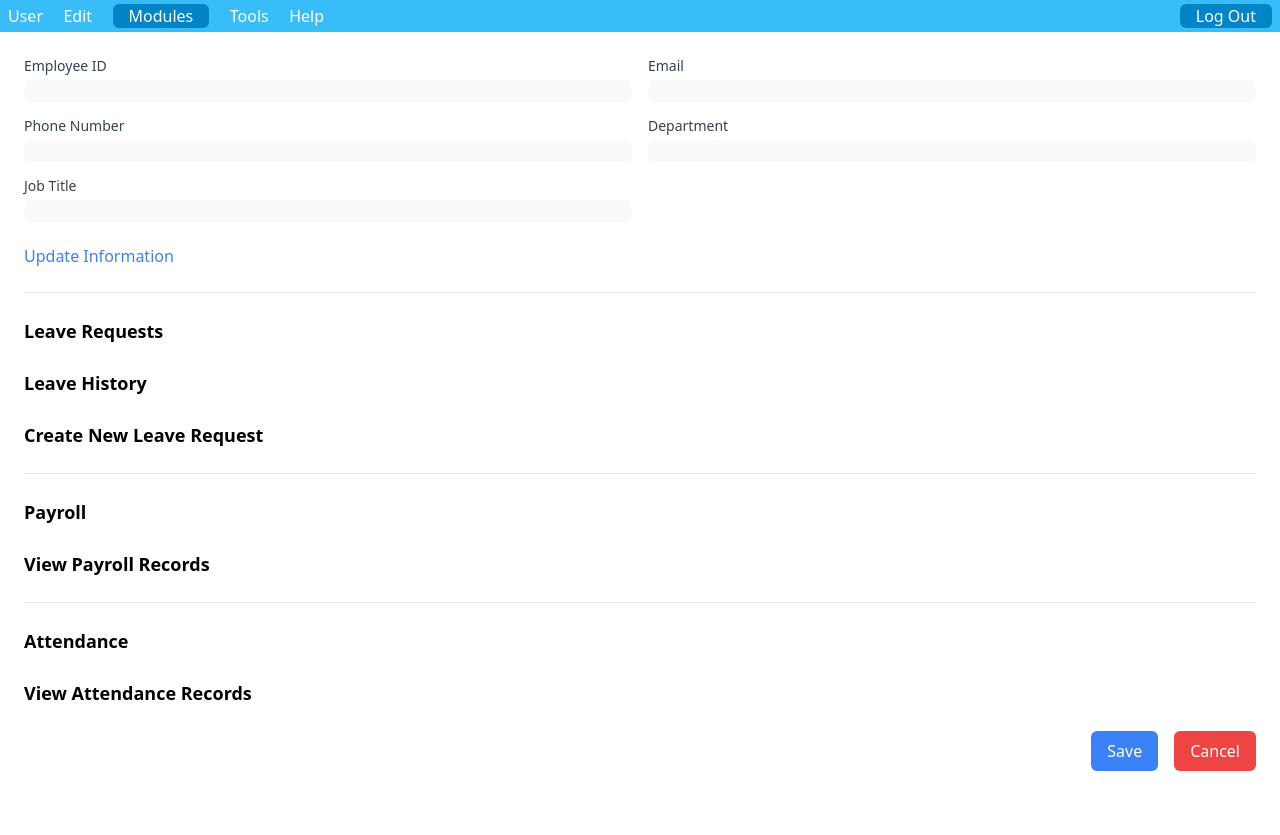
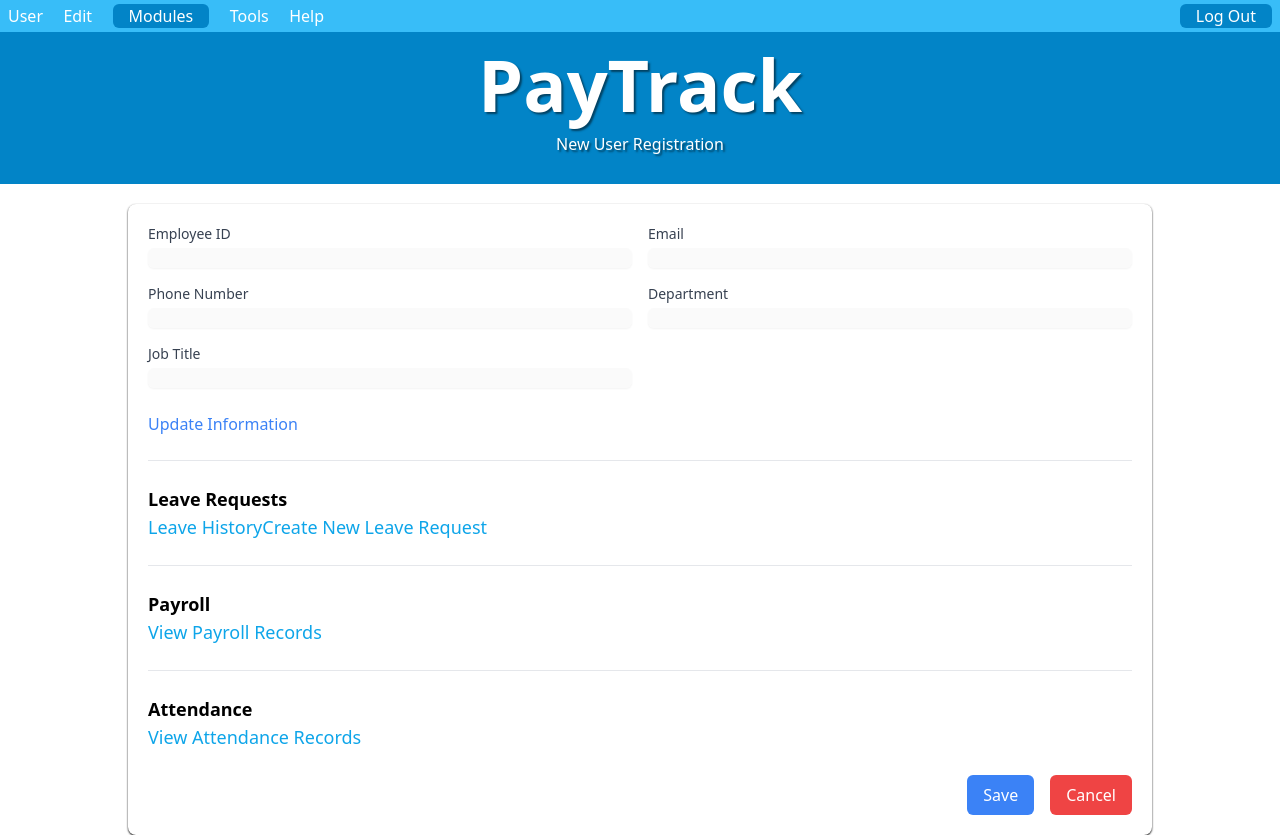
Before and after one commit to UmiKami/paytrack-frontend, a React (Vite) app: page /employee/dashboard in a window 1280 px wide. Before the commit the page ends 800 px from the top, so only its background shows below. Built offline with nearby package versions, Linux system fonts and the light colour scheme; no server answers; sample sign-in values are in the browser's storage.

Commit message:
Improved styles and added shortcut to payrolls

```diff
--- a/src/views/EmployeeDashboard.tsx
+++ b/src/views/EmployeeDashboard.tsx
@@ -1,6 +1,6 @@
 import { FormEvent, useEffect, useState } from "react"
 import axios from "../components/axiosConfig"
-import { useNavigate } from "react-router-dom";
+import { Link, useNavigate } from "react-router-dom";
 
 interface Payroll {
     payroll_id: string;
@@ -45,7 +45,7 @@ const EmployeeDashboard = () => {
             console.log(response)
             setEmployee(response.data)
         }).catch((error) => {
-            if (error.response.status === 401) {
+            if (error.response.status === 401 || error.response.status === 403) {
                 confirm("Unauthorized access. Please login.")
 
                 localStorage.removeItem("token")
@@ -82,8 +82,10 @@ const EmployeeDashboard = () => {
     }
 
     return (
-        <div className="p-6">
-            <form className="space-y-6" onSubmit={handleSubmit}>
+        <div className="flex flex-col items-center">
+            <h1 className="text-7xl w-[100%] mb-5 text-center font-bold bg-sky-600 p-[2vh] text-white text-shadow">PayTrack <br /><p className="text-base font-normal my-3">New User Registration</p></h1>
+
+            <form className="space-y-6 w-[80%] rounded-lg p-5 shadow-sm shadow-black" onSubmit={handleSubmit}>
                 <div className="grid grid-cols-2 gap-4">
                     <div>
                         <label htmlFor="employeeID" className="block text-sm font-medium text-gray-700">Employee ID</label>
@@ -109,14 +111,14 @@ const EmployeeDashboard = () => {
                 <button type="button" onClick={() => setIsEditable(true)} className="mt-4 text-blue-500 hover:underline">Update Information</button>
                 <hr className="my-4" />
                 <div className="text-lg font-bold">Leave Requests</div>
-                <div className="text-lg font-bold">Leave History</div>
-                <div className="text-lg font-bold">Create New Leave Request</div>
+                <Link to={""} className="text-lg font-medium text-sky-500">Leave History</Link>
+                <Link to={""} className="text-lg font-medium text-sky-500">Create New Leave Request</Link>
                 <hr className="my-4" />
                 <div className="text-lg font-bold">Payroll</div>
-                <div className="text-lg font-bold">View Payroll Records</div>
+                <Link to={"/payrolls"} className="text-lg font-medium  text-sky-500" >View Payroll Records</Link>
                 <hr className="my-4" />
-                <div className="text-lg font-bold">Attendance</div>
-                <div className="text-lg font-bold">View Attendance Records</div>
+                <div className="text-lg font-bold ">Attendance</div>
+                <Link to={""} className="text-lg font-medium text-sky-500">View Attendance Records</Link>
                 <div className="mt-6 flex justify-end space-x-4">
                     <button type="submit" className="bg-blue-500 text-white px-4 py-2 rounded-md">Save</button>
                     <button type="button" onClick={() => setIsEditable(false)} className="bg-red-500 text-white px-4 py-2 rounded-md">Cancel</button>
```
